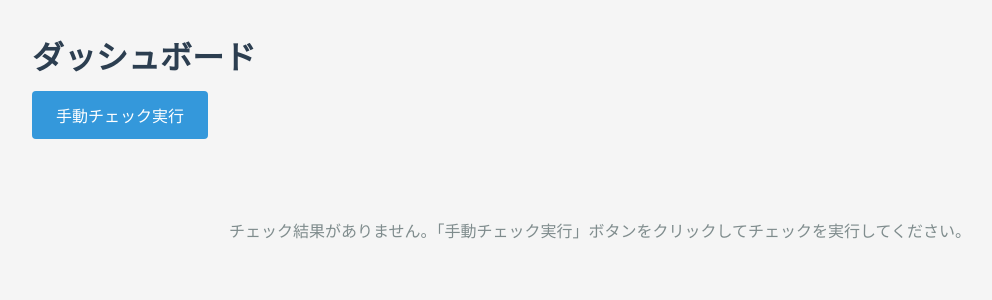
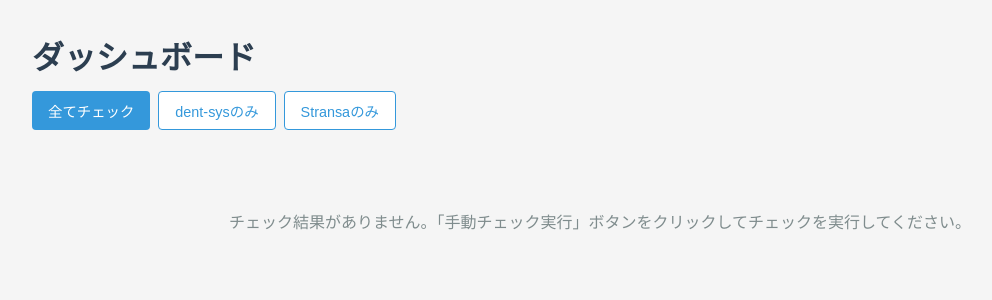
Before and after one commit to sakuramarketing-source/dent-slot-checker, a Flask app: page / in a window 1280 px wide. Shown: the part 64-364 px from the top of the page, without its empty margins (40-1032 px from the left). Run offline with Flask 3, Linux system fonts and the light colour scheme.

Commit message:
システム別チェック: 全て/dent-sys/Stransa選択ボタン追加
ダッシュボードに3つのチェックボタンを追加し、
対象システムを選んで手動チェックを実行可能に。

Co-Authored-By: Claude Opus 4.6 <noreply@anthropic.com>

```diff
--- a/web/static/css/style.css
+++ b/web/static/css/style.css
@@ -96,12 +96,39 @@ h1 {
     cursor: not-allowed;
 }
 
+.btn-outline {
+    background-color: white;
+    color: #3498db;
+    border: 1px solid #3498db;
+}
+
+.btn-outline:hover {
+    background-color: #ebf5fb;
+}
+
+.btn-outline:disabled {
+    color: #95a5a6;
+    border-color: #95a5a6;
+    cursor: not-allowed;
+}
+
 /* ダッシュボード */
 .dashboard-actions {
     margin-bottom: 2rem;
     display: flex;
     align-items: center;
     gap: 1rem;
+    flex-wrap: wrap;
+}
+
+.check-btn-group {
+    display: flex;
+    gap: 0.5rem;
+}
+
+.check-btn-group .btn {
+    padding: 0.5rem 1rem;
+    font-size: 0.9rem;
 }
 
 .status-message {
--- a/web/templates/index.html
+++ b/web/templates/index.html
@@ -6,7 +6,11 @@
 <h1>ダッシュボード</h1>
 
 <div class="dashboard-actions">
-    <button id="runCheckBtn" class="btn btn-primary">手動チェック実行</button>
+    <div class="check-btn-group">
+        <button class="btn btn-primary check-btn" data-system="">全てチェック</button>
+        <button class="btn btn-outline check-btn" data-system="dent-sys">dent-sysのみ</button>
+        <button class="btn btn-outline check-btn" data-system="stransa">Stransaのみ</button>
+    </div>
     <span id="checkStatus" class="status-message"></span>
 </div>
 
@@ -201,48 +205,57 @@
     }
 })();
 
-document.getElementById('runCheckBtn').addEventListener('click', async function() {
-    const btn = this;
+document.querySelectorAll('.check-btn').forEach(function(btn) {
+    btn.addEventListener('click', async function() {
+        const allBtns = document.querySelectorAll('.check-btn');
         const status = document.getElementById('checkStatus');
+        const systemFilter = this.dataset.system || null;
+        const originalText = this.textContent;
 
-    btn.disabled = true;
-    btn.textContent = 'チェック中...';
+        allBtns.forEach(function(b) { b.disabled = true; });
+        this.textContent = 'チェック中...';
         status.textContent = '';
         status.className = 'status-message';
 
         try {
-        const response = await fetch('/api/results/check', { method: 'POST' });
+            const body = systemFilter ? JSON.stringify({ system: systemFilter }) : '{}';
+            const response = await fetch('/api/results/check', {
+                method: 'POST',
+                headers: { 'Content-Type': 'application/json' },
+                body: body
+            });
             const data = await response.json();
 
             if (!data.success) {
                 status.textContent = 'エラー: ' + (data.message || 'チェック開始失敗');
                 status.classList.add('error');
-            btn.disabled = false;
-            btn.textContent = '手動チェック実行';
+                allBtns.forEach(function(b) { b.disabled = false; });
+                btn.textContent = originalText;
                 return;
             }
 
-        status.textContent = 'チェック実行中... (0秒)';
+            status.textContent = data.message + ' (0秒)';
 
-        // ポーリングで完了を待つ
             const pollInterval = setInterval(async () => {
                 try {
                     const res = await fetch('/api/results/check/status');
                     const st = await res.json();
 
                     if (st.running) {
-                    status.textContent = `チェック実行中... (${st.elapsed}秒)`;
+                        let msg = 'チェック実行中... (' + st.elapsed + '秒)';
+                        if (st.log_tail) msg += '\n' + st.log_tail;
+                        status.textContent = msg;
                     } else {
                         clearInterval(pollInterval);
                         if (st.success) {
                             status.textContent = 'チェック完了！ページを更新します...';
                             status.classList.add('success');
-                        setTimeout(() => location.reload(), 1500);
+                            setTimeout(function() { location.reload(); }, 1500);
                         } else {
                             status.textContent = 'エラー: ' + (st.message || 'チェック失敗');
                             status.classList.add('error');
-                        btn.disabled = false;
-                        btn.textContent = '手動チェック実行';
+                            allBtns.forEach(function(b) { b.disabled = false; });
+                            btn.textContent = originalText;
                         }
                     }
                 } catch (e) {
@@ -253,9 +266,10 @@ document.getElementById('runCheckBtn').addEventListener('click', async function(
         } catch (error) {
             status.textContent = 'エラー: ' + error.message;
             status.classList.add('error');
-        btn.disabled = false;
-        btn.textContent = '手動チェック実行';
+            allBtns.forEach(function(b) { b.disabled = false; });
+            btn.textContent = originalText;
         }
+    });
 });
 </script>
 {% endblock %}
```
Also changed, not shown: web/routes/results.py (+11 -2 lines), README.md. Lines whose indentation alone changed are shown as unchanged.
